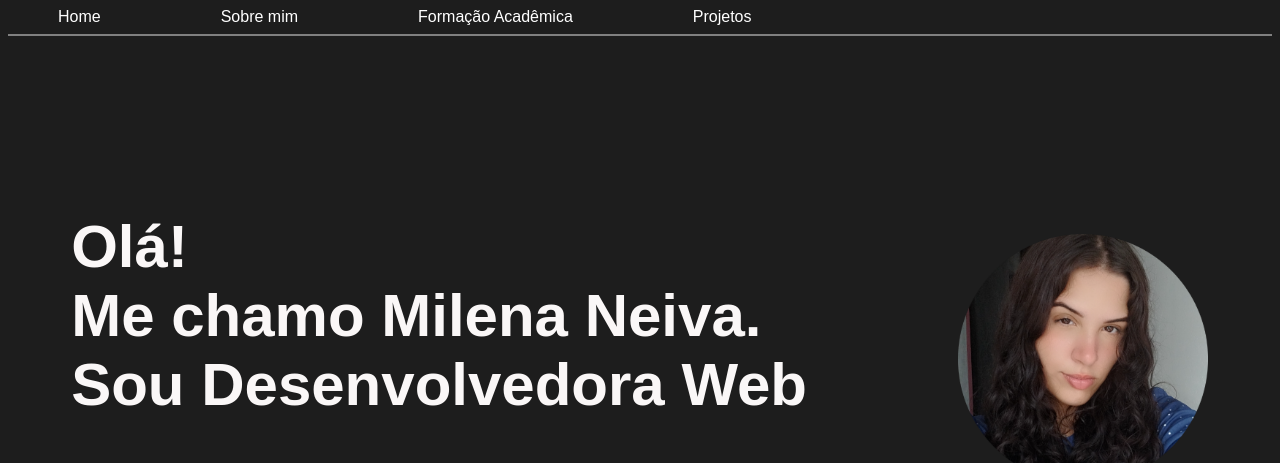
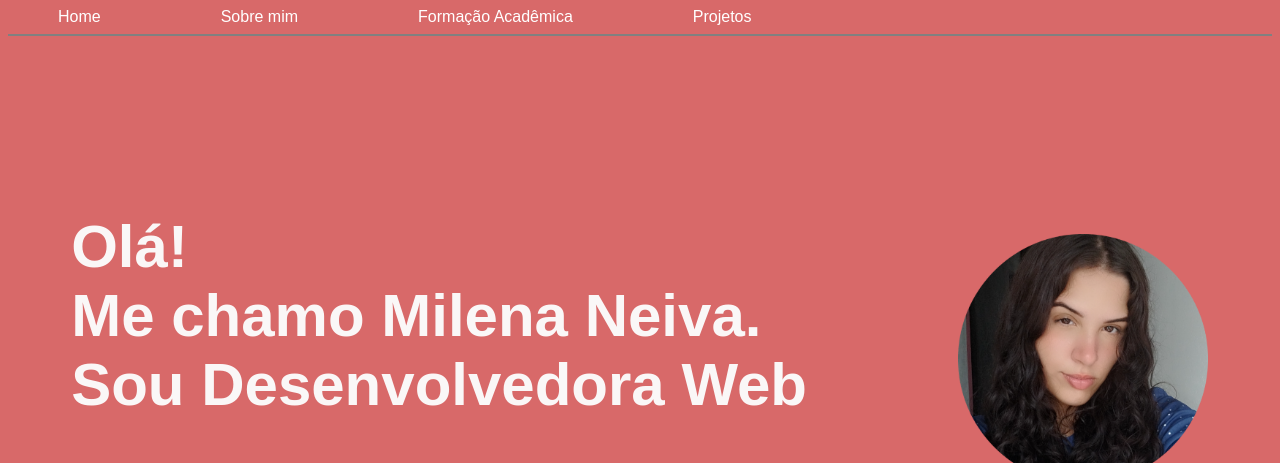
Before and after one commit to milenaneiva/portfolio, a plain HTML site: page index.html in a window 1280 px wide. Shown: the top 463 px of the page. Drawn offline with Linux system fonts and the light colour scheme.

Commit message:
cor de fundo vermelho

```diff
--- a/estilo.css
+++ b/estilo.css
@@ -1,7 +1,7 @@
 
 /* FUNDO DO SITE*/
 body {
-    background-color: rgb(29, 29, 29);
+    background-color: rgb(216, 105, 105);
 
 
 /* MENU */
```
